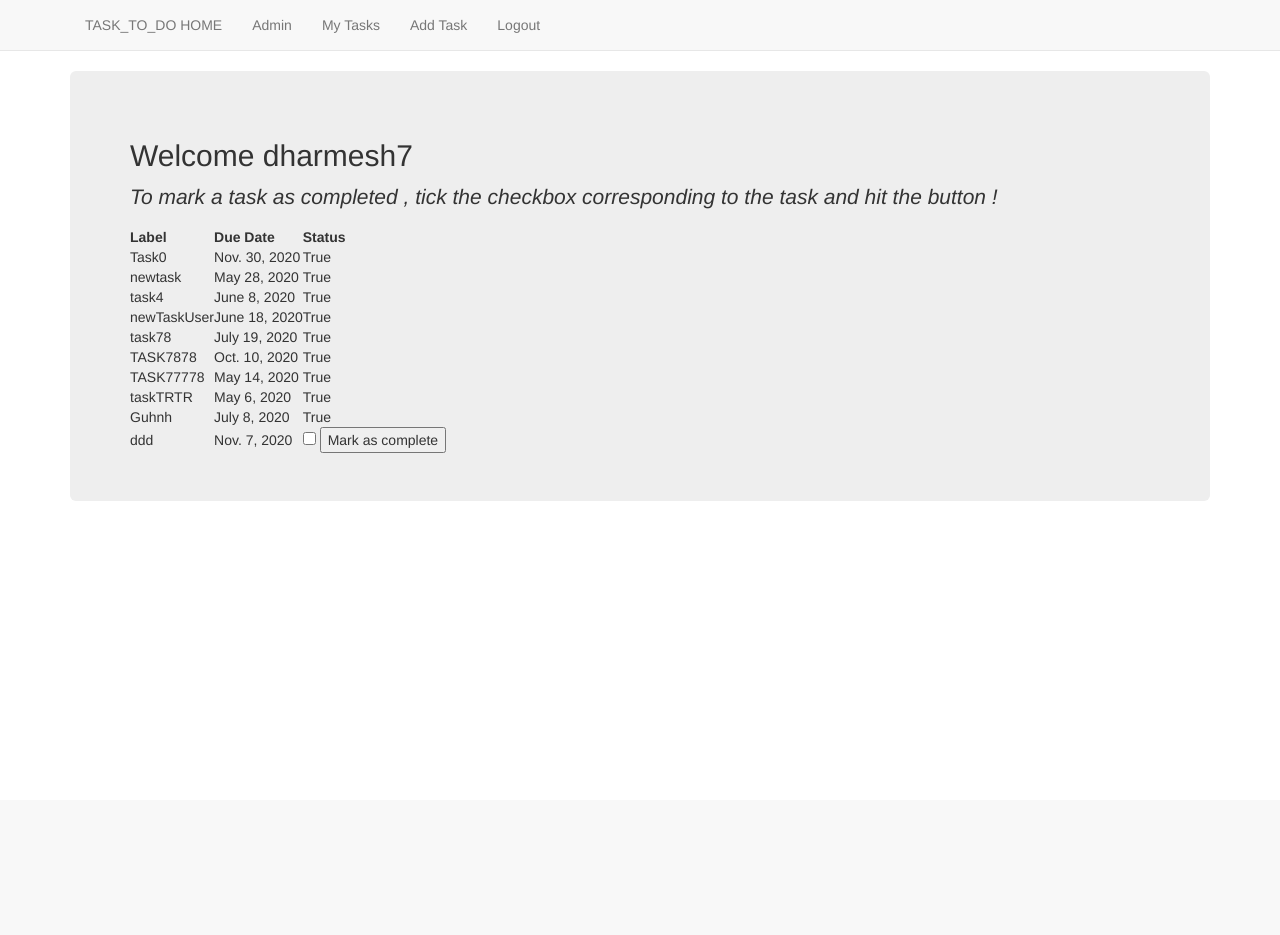
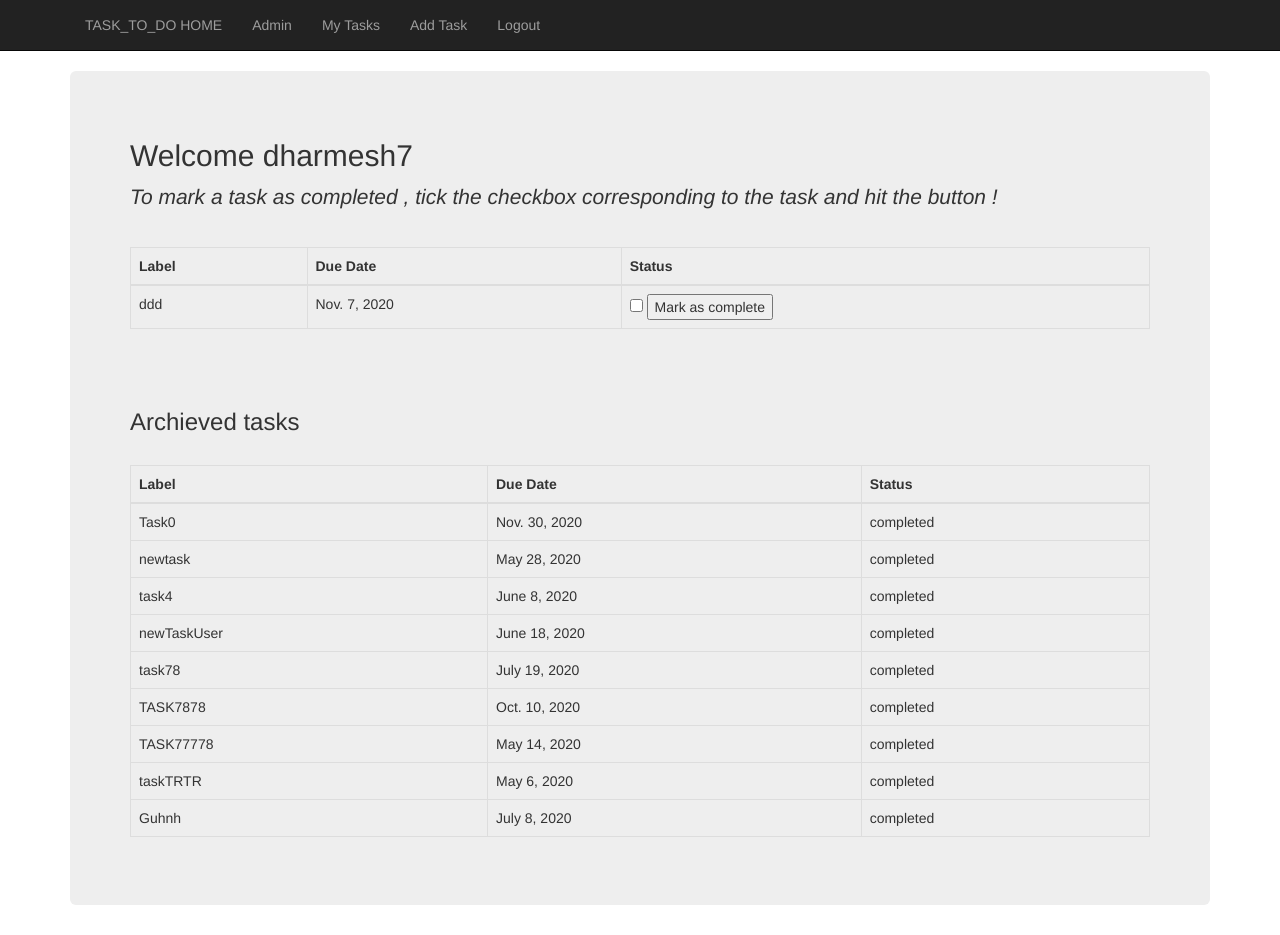
Before and after one commit to Dharmesh78/Task-Management-Web-App-using-Django, a Django app: page /taskApp/toggle/ in a window 1280 px wide. Before the commit the page ends 453 px from the top, so only its background shows below. Run offline with Django 3.2, Linux system fonts and the light colour scheme; a user stored in the database is signed in; data comes from the database, SQL or seed files in the repository; some libraries are stand-ins or nearby versions.

Commit message:
second commit

```diff
--- a/taskApp/views.py
+++ b/taskApp/views.py
@@ -14,12 +14,17 @@ def index(request):
 @login_required
 def toggle(request):
     task_obj=UserTask.objects.filter(author=request.user)
+    msg=False
+    if(request.POST.get('status',False)==False):
+        msg=True
+        return render(request,'taskApp/task.html',{'task_obj':task_obj,'msg':msg})
+
     if request.method=='POST':
         val=request.POST.get('status',None)
         t = UserTask.objects.get(id=val)
         t.status = True
         t.save()
-    return render(request,'taskApp/task.html',{'task_obj':task_obj})
+    return render(request,'taskApp/task.html',{'task_obj':task_obj,'msg':msg})
 
 @login_required
 def add_task(request):
--- a/templates/taskApp/base.html
+++ b/templates/taskApp/base.html
@@ -4,10 +4,10 @@
     <meta charset="utf-8">
     <title></title>
     <link rel="stylesheet" href="https://stackpath.bootstrapcdn.com/bootstrap/3.4.1/css/bootstrap.min.css" integrity="sha384-HSMxcRTRxnN+Bdg0JdbxYKrThecOKuH5zCYotlSAcp1+c8xmyTe9GYg1l9a69psu" crossorigin="anonymous">
-    <script src="https://cdnjs.cloudflare.com/ajax/libs/font-awesome/5.11.2/js/all.min.js" crossorigin="anonymous"></script>
+    <!-- <script src="https://cdnjs.cloudflare.com/ajax/libs/font-awesome/5.11.2/js/all.min.js" crossorigin="anonymous"></script> -->
   </head>
   <body>
-    <nav class="navbar navbar-default navbar-static-top">
+    <nav class="navbar navbar-inverse navbar-static-top">
       <div class="container">
 
         <ul class="nav navbar-nav">
--- a/templates/taskApp/login.html
+++ b/templates/taskApp/login.html
@@ -6,8 +6,10 @@
     {% csrf_token %}
     <label for="username">Username:</label>
     <input type="text" name="username" value="" placeholder="Enter Username">
+    <br>
     <label for="password">Password:</label>
     <input type="password" name="password" value="">
+    <br>
     <input type="submit" name="" value="Login">
   </form>
 
--- a/templates/taskApp/task.html
+++ b/templates/taskApp/task.html
@@ -6,32 +6,54 @@
   <h2>Welcome {{ user }}</h2>
 
   {% if task_obj %}
+      {% if msg %}
+        <script type="text/javascript">
+          alert("tick mark the status of the task and then click on \"Mark as completed\"");
+        </script>
+      {% endif %}
       <p><em>To mark a task as completed , tick the checkbox corresponding to the task and hit the button !</em></p>
-      <table>
+      <br>
+      <table class="table table-bordered">
           <thead>
               <th>Label</th>
               <th>Due Date</th>
               <th>Status</th>
           </thead>
           {% for t in task_obj %}
+            {% if t.status == False %}
             <tr>
                 <td>{{ t.label }}</td>
                 <td>{{ t.date }}</td>
-                <!-- <td>{{ t.status }}</td>  -->
-                {% if t.status == True %}
-                  <td>{{ t.status }}</td>
-                {% else %}
-
-                    <td><form action="{%  url 'taskApp:toggle' %}" method="post">
+                <td><form action="{%  url 'taskApp:toggle' %}" method="post">
                       {% csrf_token %}
                       <input type="checkbox" id="checkbox" name="status" value="{{t.id}}">
                       <input type="submit"  value="Mark as complete">
                     </form></td>
-                {% endif %}
+            </tr>
+            {% endif %}
 
-            </tr>
           {% endfor %}
       </table>
+      <br><br>
+      <h3>Archieved tasks</h3>
+      <br>
+      <table class="table table-bordered">
+          <thead>
+              <th>Label</th>
+              <th>Due Date</th>
+              <th>Status</th>
+          </thead>
+          {% for t in task_obj %}
+            {% if t.status == True %}
+              <tr>
+                <td>{{ t.label }}</td>
+                <td>{{ t.date }}</td>
+                <td>completed</td>
+              </tr>
+            {% endif %}
+          {% endfor %}
+      </table>
+
 
   {% else %}
       <p>NO TASKS FOUND</p>
```
